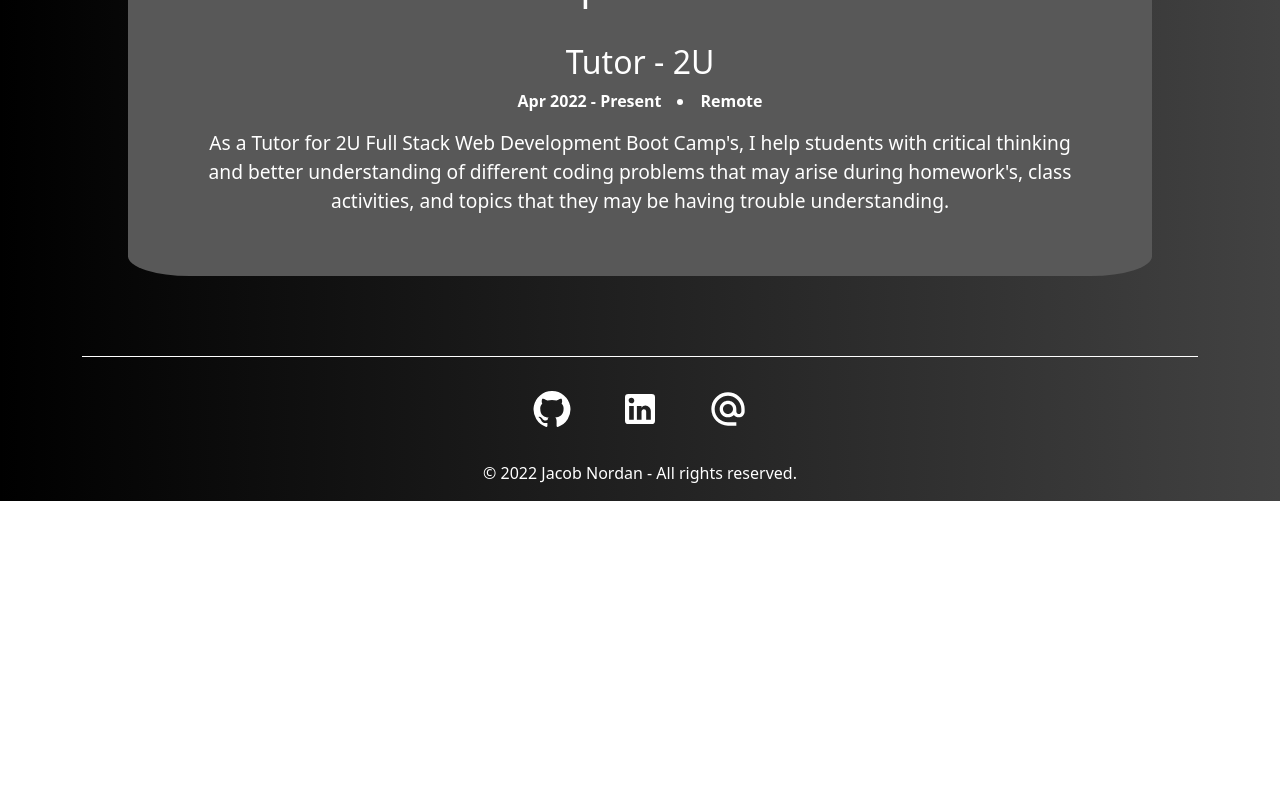
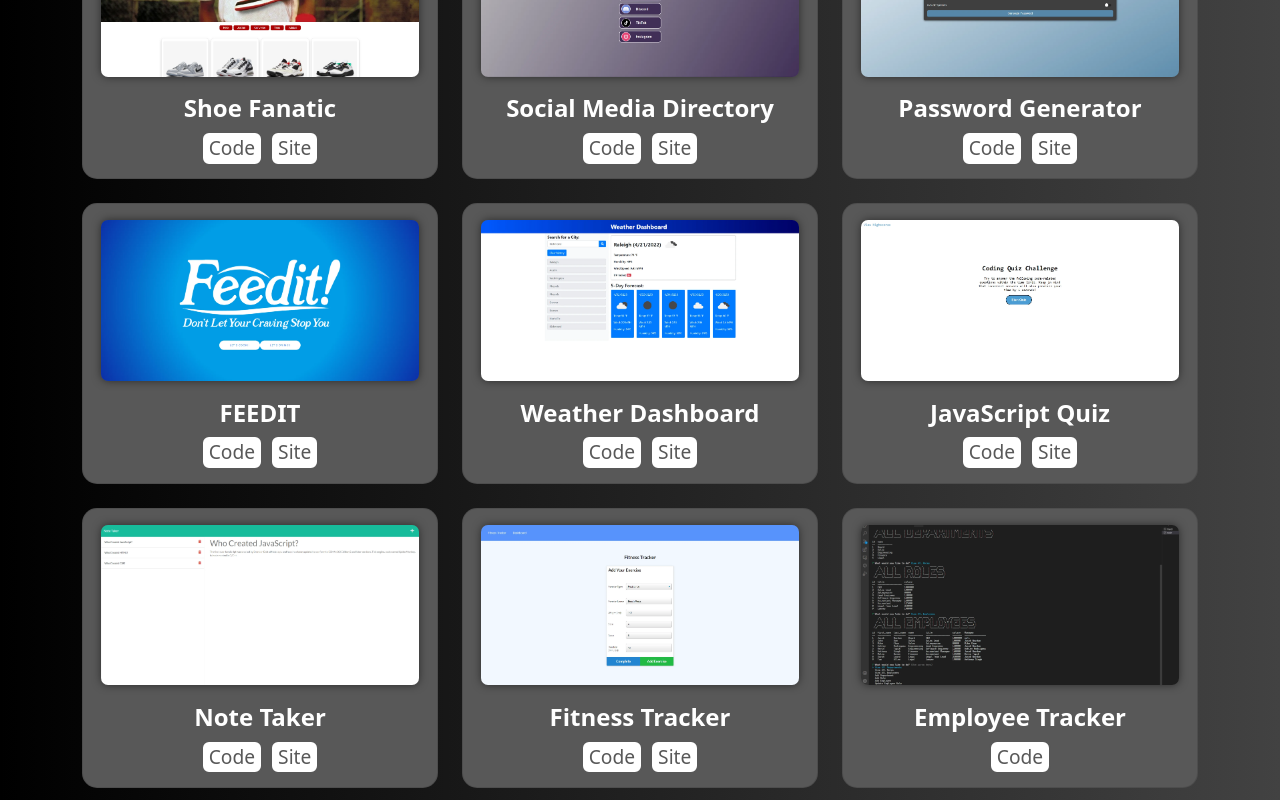
Before and after one commit to jnordan132/jacobnordanportfolio, a React (Create React App) app: page / in a window 1280 px wide. Shown: the part 1120-1920 px from the top of the page. Before the commit the page ends 1621 px from the top, so only its background shows below. Built offline with nearby package versions, Linux system fonts and the light colour scheme.

Commit message:
rewrote portfolio section

```diff
--- a/src/App.css
+++ b/src/App.css
@@ -21,6 +21,7 @@ a {
   right: 0;
   left: 0;
   background: linear-gradient(90deg, #000000, #424242);
+  z-index: 1;
 }
 
 .navbar {
@@ -232,13 +233,70 @@ a {
 
 .portfolio h1 {
   text-align: center;
+  padding-bottom: 1.5rem;
 }
 
 .portfolio {
   margin-top: 22rem;
-  width: 80%;
+  width: 100%;
   margin-right: auto;
   margin-left: auto;
+}
+
+.card .buttons :hover {
+  transform: scale(1.02);
+}
+
+.portfolio .container {
+  display: grid;
+  grid-template-columns: auto auto auto;
+  grid-gap: 1.5rem;
+  margin-left: auto;
+  margin-right: auto;
+}
+
+.card {
+  width: auto;
+  height: 100%;
+  text-align: center;
+  flex: 1 1 20%;
+  background-color: rgb(88, 88, 88);
+  border-radius: 15px;
+  transition: 150ms;
+  border-top: 1px solid rgb(0, 0, 0, 0.11);
+  padding-top: 1rem;
+  padding-bottom: 1.5%;
+  margin-bottom: 2%;
+}
+
+.card img {
+  margin-left: auto;
+  margin-right: auto;
+  width: 90%;
+  border-radius: 7px;
+  max-width: 100%;
+  transition: 150ms;
+  box-shadow: 0 0px 8px rgba(0, 0, 0, 0.51);
+}
+
+.card h2 {
+  margin-top: 5%;
+  font-size: 1.5rem;
+  color: #fff;
+}
+
+.card button a {
+  text-decoration: none;
+  color: rgb(88, 88, 88);
+}
+
+.card button {
+  margin-left: 1%;
+  margin-right: 1%;
+  border-radius: 8px;
+  border: 2px solid rgb(88, 88, 88);
+  background-color: #fff;
+  font-size: 1.2rem;
 }
 
 /* EXPERIENCE */
@@ -352,6 +410,9 @@ a {
     margin-left: auto;
     margin-right: auto;
   }
+  .portfolio {
+    margin-top: 28rem;
+  }
   .intro {
     float: none;
     width: 50%;
@@ -369,6 +430,9 @@ a {
   }
   .skills img {
     width: 53px;
+  }
+  .portfolio .container {
+    grid-template-columns: auto auto;
   }
   .experience {
     width: 87%;
@@ -424,6 +488,9 @@ a {
   .profilePic img {
     margin-top: -1.5rem;
   }
+  .portfolio .container {
+    grid-template-columns: auto;
+  }
 }
 
 @media screen and (max-width: 617px) {
@@ -455,7 +522,7 @@ a {
     padding-right: 0rem;
   }
   .experience {
-    margin-top: -3rem;
+    margin-top: 3rem;
   }
 }
 
--- a/src/components/Portfolio/index.js
+++ b/src/components/Portfolio/index.js
@@ -1,8 +1,246 @@
+import ShoeFanatic from "../../assets/ShoeFanatic.webp";
+import KB from "../../assets/KBSocialDirectory.webp";
+import PasswordGen from "../../assets/PasswordGen.webp";
+import Feedit from "../../assets/FEEDIT.webp";
+import weather from "../../assets/WeatherDashboard.webp";
+import quiz from "../../assets/CodeQuiz.webp";
+import Note from "../../assets/NoteTaker.webp";
+import Fitness from "../../assets/FitnessTracker.webp";
+import Employee from "../../assets/EmployeeTracker.webp";
+
 function Portfolio() {
   return (
     <div className="portfolio">
+      <h1>My Portfolio</h1>
       <div className="container">
-        <h1>My Portfolio</h1>
+        <div className="card">
+          <img src={ShoeFanatic} alt="Shoe Fanatic"></img>
+          <h2>
+            <strong>Shoe Fanatic</strong>
+          </h2>
+          <div className="buttons">
+            <button className="code">
+              <a
+                target="_blank"
+                rel="noopener noreferrer"
+                href="https://github.com/jnordan132/Shoe-Fanatic"
+              >
+                Code
+              </a>
+            </button>
+            <button className="site">
+              <a
+                target="_blank"
+                rel="noopener noreferrer"
+                href="https://limitless-bastion-50224.herokuapp.com/"
+              >
+                Site
+              </a>
+            </button>
+          </div>
+        </div>
+        <div className="card">
+          <img src={KB} alt="Kibarake Social Media Directory"></img>
+          <h2>
+            <strong>Social Media Directory</strong>
+          </h2>
+          <div className="buttons">
+            <button className="code">
+              <a
+                target="_blank"
+                rel="noopener noreferrer"
+                href="https://github.com/jnordan132/Kibarake-Social-Site"
+              >
+                Code
+              </a>
+            </button>
+            <button className="site">
+              <a
+                target="_blank"
+                rel="noopener noreferrer"
+                href="https://kibarake.herokuapp.com/"
+              >
+                Site
+              </a>
+            </button>
+          </div>
+        </div>
+
+        <div className="card">
+          <img src={PasswordGen} alt="Employee Tracker"></img>
+          <h2>
+            <strong>Password Generator</strong>
+          </h2>
+          <div className="buttons">
+            <button className="code">
+              <a
+                target="_blank"
+                rel="noopener noreferrer"
+                href="https://github.com/jnordan132/Password-Generator"
+              >
+                Code
+              </a>
+            </button>
+            <button className="site">
+              <a
+                target="_blank"
+                rel="noopener noreferrer"
+                href="https://jnordan132.github.io/Password-Generator/"
+              >
+                Site
+              </a>
+            </button>
+          </div>
+        </div>
+
+        <div className="card">
+          <img src={Feedit} alt="Feedit"></img>
+          <h2>
+            <strong>FEEDIT</strong>
+          </h2>
+          <div className="buttons">
+            <button className="code">
+              <a
+                target="_blank"
+                rel="noopener noreferrer"
+                href="https://github.com/jnordan132/FEEDIT"
+              >
+                Code
+              </a>
+            </button>
+            <button className="site">
+              <a
+                target="_blank"
+                rel="noopener noreferrer"
+                href="https://jnordan132.github.io/FEEDIT/"
+              >
+                Site
+              </a>
+            </button>
+          </div>
+        </div>
+        <div className="card">
+          <img src={weather} alt="Weather Dashboard"></img>
+          <h2>
+            <strong>Weather Dashboard</strong>
+          </h2>
+          <div className="buttons">
+            <button className="code">
+              <a
+                target="_blank"
+                rel="noopener noreferrer"
+                href="https://github.com/jnordan132/City-Weather-Dashboard"
+              >
+                Code
+              </a>
+            </button>
+            <button className="site">
+              <a
+                target="_blank"
+                rel="noopener noreferrer"
+                href="https://jnordan132.github.io/City-Weather-Dashboard/"
+              >
+                Site
+              </a>
+            </button>
+          </div>
+        </div>
+        <div className="card">
+          <img src={quiz} alt="Javascript Quiz"></img>
+          <h2>
+            <strong>JavaScript Quiz</strong>
+          </h2>
+          <div className="buttons">
+            <button className="code">
+              <a
+                target="_blank"
+                rel="noopener noreferrer"
+                href="https://github.com/jnordan132/Javascript-Fundamentals-Quiz"
+              >
+                Code
+              </a>
+            </button>
+            <button className="site">
+              <a
+                target="_blank"
+                rel="noopener noreferrer"
+                href="https://jnordan132.github.io/Javascript-Fundamentals-Quiz/"
+              >
+                Site
+              </a>
+            </button>
+          </div>
+        </div>
+
+        <div className="card">
+          <img src={Note} alt="Weather Dashboard"></img>
+          <h2>
+            <strong>Note Taker</strong>
+          </h2>
+          <div className="buttons">
+            <button className="code">
+              <a
+                target="_blank"
+                rel="noopener noreferrer"
+                href="https://github.com/jnordan132/Note-Taker"
+              >
+                Code
+              </a>
+            </button>
+            <button className="site">
+              <a
+                target="_blank"
+                rel="noopener noreferrer"
+                href="https://note-taker-jacobnordan.herokuapp.com/notes"
+              >
+                Site
+              </a>
+            </button>
+          </div>
+        </div>
+        <div className="card">
+          <img src={Fitness} alt="fitness tracker"></img>
+          <h2>
+            <strong>Fitness Tracker</strong>
+          </h2>
+          <div className="buttons">
+            <button className="code">
+              <a
+                target="_blank"
+                rel="noopener noreferrer"
+                href="https://github.com/jnordan132/Fitness-Tracker"
+              >
+                Code
+              </a>
+            </button>
+            <button className="site">
+              <a
+                target="_blank"
+                rel="noopener noreferrer"
+                href="https://warm-wildwood-42692.herokuapp.com/"
+              >
+                Site
+              </a>
+            </button>
+          </div>
+        </div>
+        <div className="card">
+          <img src={Employee} alt="Employee Tracker"></img>
+          <h2>
+            <strong>Employee Tracker</strong>
+          </h2>
+          <div className="buttons">
+            <button className="code">
+              <a
+                target="_blank"
+                rel="noopener noreferrer"
+                href="https://github.com/jnordan132/Employee-Tracker"
+              >
+                Code
+              </a>
+            </button>
+          </div>
+        </div>
       </div>
     </div>
   );
```
